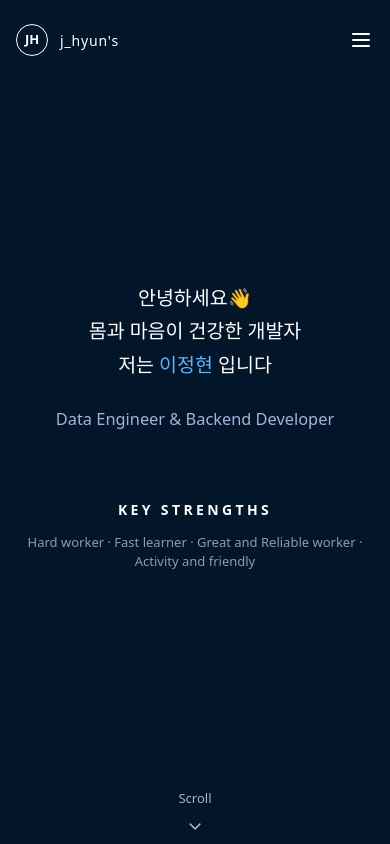
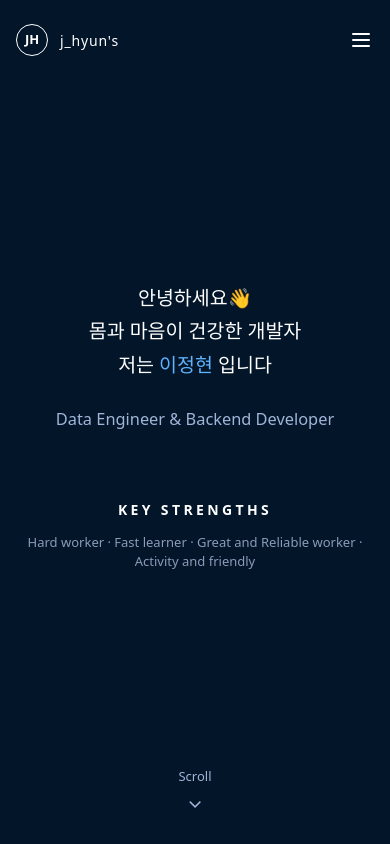
Before and after one commit to jhyungit/jhyungit.github.io, a React (Vite) app: page / in a window 390 px wide. Built offline with nearby package versions, Linux system fonts and the light colour scheme.

Commit message:
Update mobile scroll

```diff
--- a/src/App.css
+++ b/src/App.css
@@ -256,6 +256,19 @@ body {
     font-size: 13px;
   }
   .hero-scroll {
-    bottom: 6px; /* 모바일에서 Scroll 표시 보이게 */
+    bottom: 28px; /* 모바일에서 Scroll 표시 보이게 */
   }
 }
+
+/* .hero-scroll {
+  position: absolute;
+  bottom: 24px;
+  left: 50%;
+  transform: translateX(-50%);
+  font-size: 13px;
+  color: var(--text-sub);
+  display: flex;
+  flex-direction: column;
+  align-items: center;
+  gap: 0;
+} */
```
Also changed, not shown: 4 other files (tests, documents, lock files or other folders).
